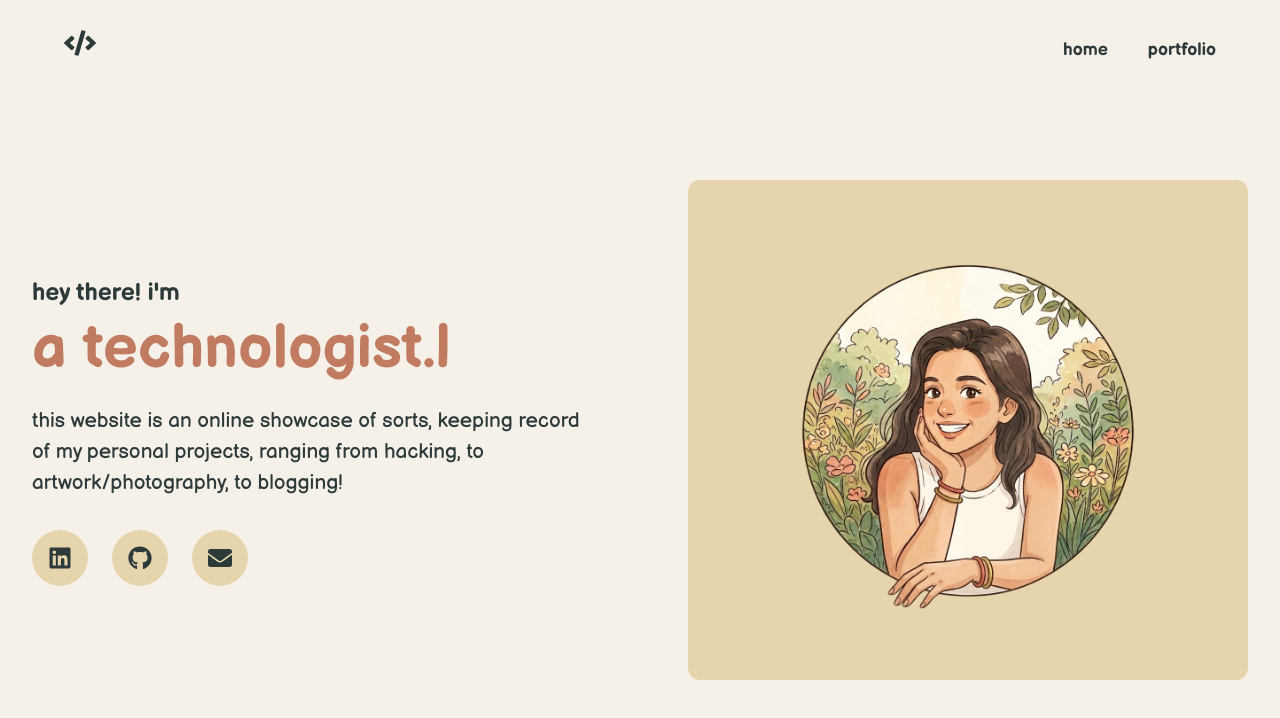
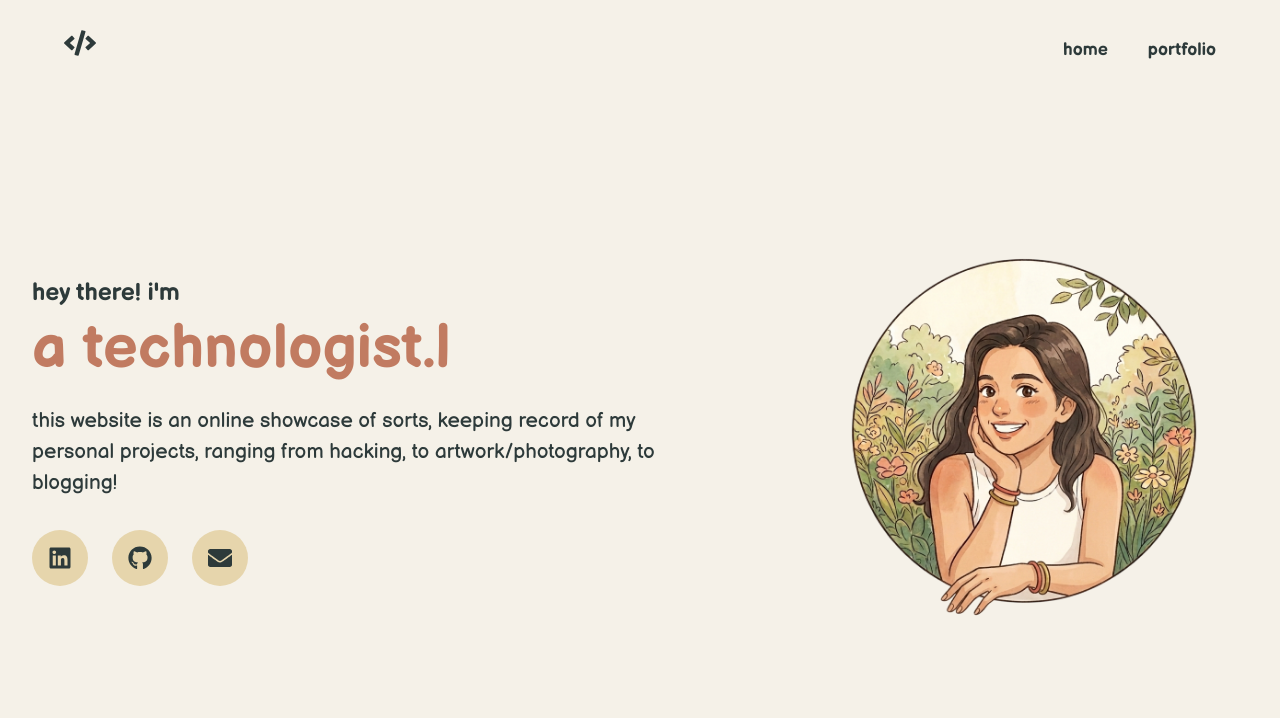
Before and after one commit to agshruti12/personal-website, a React (Vite) app: page /personal-website/ in a window 1280 px wide. Shown: the top 718 px of the page. Built offline with nearby package versions, Linux system fonts and the light colour scheme.

Commit message:
style changes

```diff
--- a/src/App.css
+++ b/src/App.css
@@ -149,7 +149,7 @@ body.browser-view-open .navbar {
 }
 
 .intro-text {
-  flex: 1;
+  flex: 3;
   padding-right: 2rem;
   font-weight: 400;
   font-size: 1.3rem;
@@ -213,17 +213,15 @@ body.browser-view-open .navbar {
 }
 
 .home-image {
-  flex: 1;
+  flex: 2;
   min-height: 500px;
-  background-color: var(--color-sand);
-  border-radius: 12px;
   display: flex;
   align-items: center;
   justify-content: center;
 }
 
 .home-image-img {
-  max-width: 100%;
+  max-width: 130%;
   max-height: 100%;
   object-fit: contain;
 }
@@ -1229,7 +1227,7 @@ body.browser-view-open .navbar {
   padding: 0.6rem 1.5rem;
   background-color: rgba(255, 255, 255, 0.05);
   border: none;
-  border-radius: 8px 8px 0 0;
+  border-radius: 20px 20px 0 0;
   color: rgba(255, 255, 255, 0.5);
   font-family: -apple-system, BlinkMacSystemFont, 'Segoe UI', Roboto, sans-serif;
   font-size: 0.8rem;
@@ -1239,7 +1237,7 @@ body.browser-view-open .navbar {
   flex-shrink: 0;
   margin-bottom: -1px;
   position: relative;
-  clip-path: polygon(8px 0, calc(100% - 8px) 0, 100% 100%, 0 100%);
+  clip-path: polygon(3px 0, calc(100% - 3px) 0, 100% 100%, 0 100%);
 }
 
 .browser-tab:hover {
@@ -1250,7 +1248,7 @@ body.browser-view-open .navbar {
 .browser-tab.active {
   background-color: #0f0f1a;
   color: #fff;
-  clip-path: polygon(8px 0, calc(100% - 8px) 0, 100% 100%, 0 100%);
+  clip-path: polygon(3px 0, calc(100% - 3px) 0, 100% 100%, 0 100%);
 }
 
 .tab-title {
--- a/src/components/Portfolio.tsx
+++ b/src/components/Portfolio.tsx
@@ -336,6 +336,33 @@ const Portfolio: FC = () => {
                 {selectedProject.tagline && <p className="browser-project-tagline">{selectedProject.tagline}</p>}
               </section>
 
+              {/* Links Section */}
+              {(selectedProject.githubUrl || selectedProject.liveUrl || (selectedProject.additionalLinks && selectedProject.additionalLinks.length > 0)) && (
+                <section className="browser-section">
+                  <h2 className="browser-section-heading">Links</h2>
+                  <div className="browser-links-container">
+                    {selectedProject.githubUrl && (
+                      <a href={selectedProject.githubUrl} target="_blank" rel="noopener noreferrer" className="browser-project-link github">
+                        <FaGithub />
+                        <span>View on GitHub</span>
+                      </a>
+                    )}
+                    {selectedProject.liveUrl && (
+                      <a href={selectedProject.liveUrl} target="_blank" rel="noopener noreferrer" className="browser-project-link live">
+                        <FaExternalLinkAlt />
+                        <span>Live Demo</span>
+                      </a>
+                    )}
+                    {selectedProject.additionalLinks && selectedProject.additionalLinks.map((link, index) => (
+                      <a key={index} href={link.url} target="_blank" rel="noopener noreferrer" className="browser-project-link additional">
+                        <FaExternalLinkAlt />
+                        <span>{link.label}</span>
+                      </a>
+                    ))}
+                  </div>
+                </section>
+              )}
+
               {/* Team Section */}
               {selectedProject.team.length > 0 && (
                 <section className="browser-section">
@@ -425,32 +452,6 @@ const Portfolio: FC = () => {
                 </section>
               )}
 
-              {/* Links Section */}
-              {(selectedProject.githubUrl || selectedProject.liveUrl || (selectedProject.additionalLinks && selectedProject.additionalLinks.length > 0)) && (
-                <section className="browser-section">
-                  <h2 className="browser-section-heading">Additional Links</h2>
-                  <div className="browser-links-container">
-                    {selectedProject.githubUrl && (
-                      <a href={selectedProject.githubUrl} target="_blank" rel="noopener noreferrer" className="browser-project-link github">
-                        <FaGithub />
-                        <span>View on GitHub</span>
-                      </a>
-                    )}
-                    {selectedProject.liveUrl && (
-                      <a href={selectedProject.liveUrl} target="_blank" rel="noopener noreferrer" className="browser-project-link live">
-                        <FaExternalLinkAlt />
-                        <span>Live Demo</span>
-                      </a>
-                    )}
-                    {selectedProject.additionalLinks && selectedProject.additionalLinks.map((link, index) => (
-                      <a key={index} href={link.url} target="_blank" rel="noopener noreferrer" className="browser-project-link additional">
-                        <FaExternalLinkAlt />
-                        <span>{link.label}</span>
-                      </a>
-                    ))}
-                  </div>
-                </section>
-              )}
             </div>
           </div>
         </div>
@@ -464,7 +465,7 @@ const Portfolio: FC = () => {
         >
           {nextItemIndex < galleryItems.length && (
             <div className="click-prompt">
-              keep going!
+              click around!
             </div>
           )}
           {previewPosition && (
```
